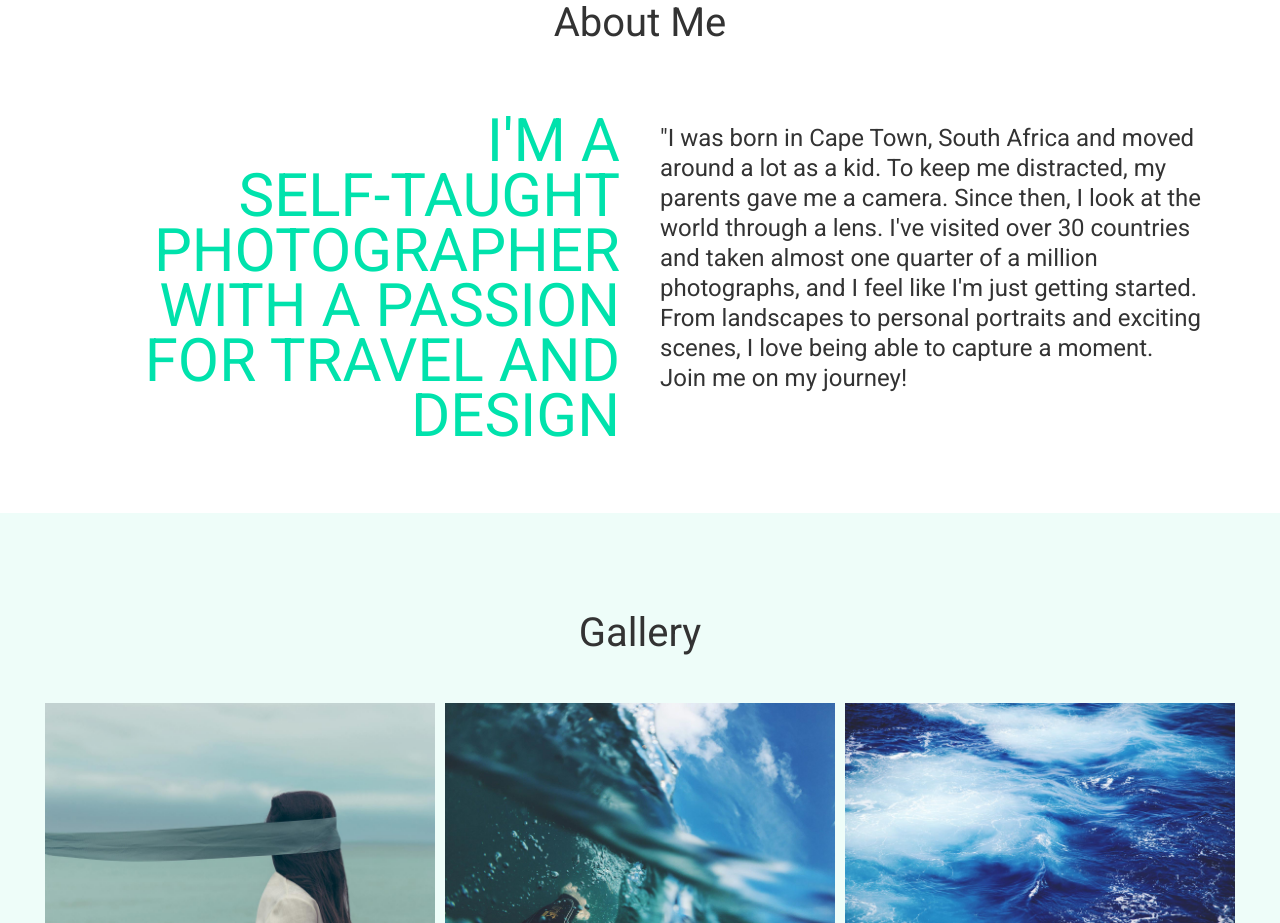
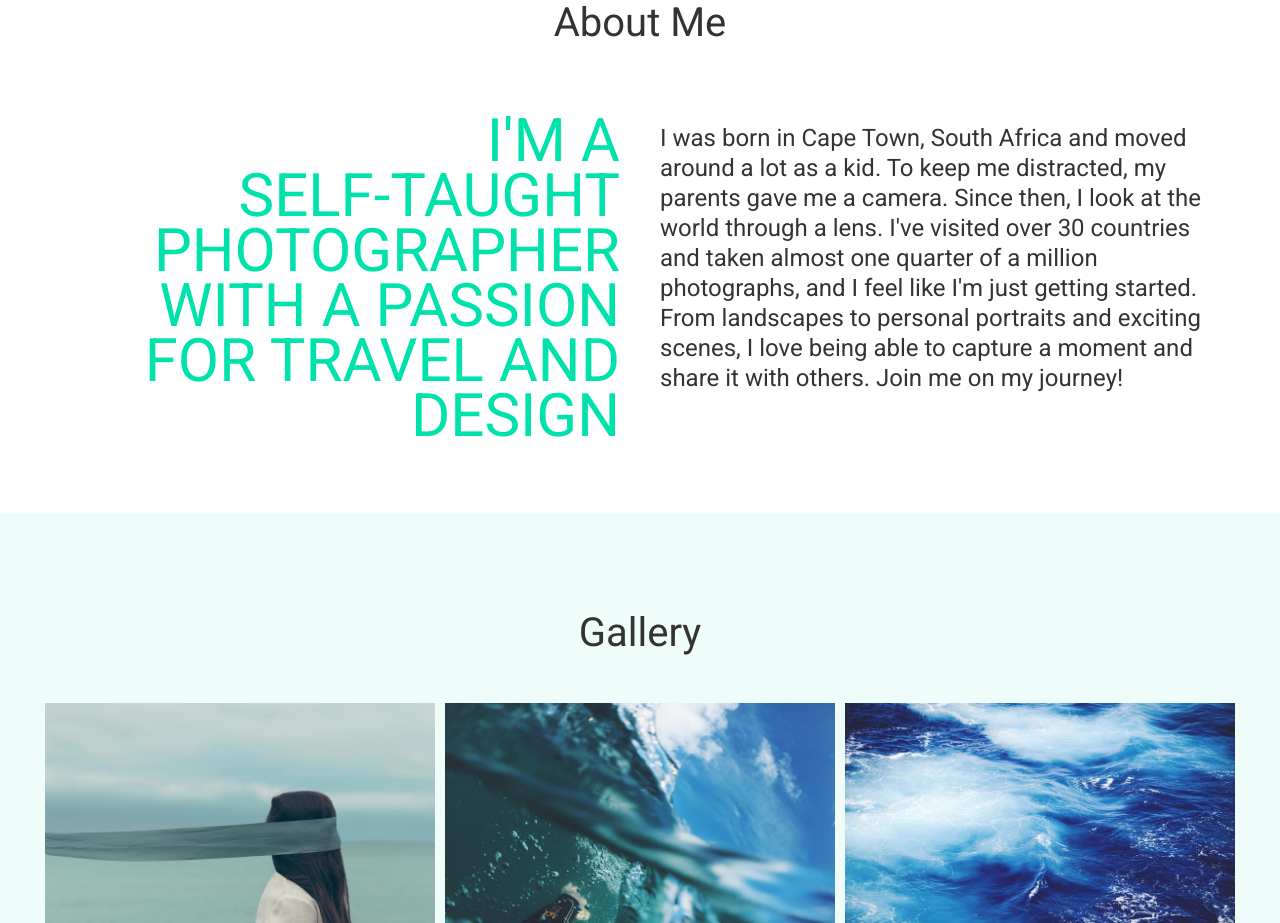
Before and after one commit to bribenn/Portfolio, a plain HTML site: page index.html in a window 1280 px wide. Shown: the part 897-1820 px from the top of the page. Drawn offline with nearby package versions, Linux system fonts and the light colour scheme.

Commit message:
updated about section

```diff
--- a/index.html
+++ b/index.html
@@ -25,7 +25,7 @@
 			<h2> I'm a <br> self-taught photographer with a passion for travel and design </h2>
 		</div>
 		<div class="col-md-6 right-col">
-		<h5> "I was born in Cape Town, South Africa and moved around a lot as a kid. To keep me distracted, my parents gave me a camera. Since then, I look at the world through a lens. I've visited over 30 countries and taken almost one quarter of a million photographs, and I feel like I'm just getting started. From landscapes to personal portraits and exciting scenes, I love being able to capture a moment. Join me on my journey! </h5>
+		<h5> I was born in Cape Town, South Africa and moved around a lot as a kid. To keep me distracted, my parents gave me a camera. Since then, I look at the world through a lens. I've visited over 30 countries and taken almost one quarter of a million photographs, and I feel like I'm just getting started. From landscapes to personal portraits and exciting scenes, I love being able to capture a moment and share it with others. Join me on my journey! </h5>
 		</div>
 	  </div>
 	</div>
```
